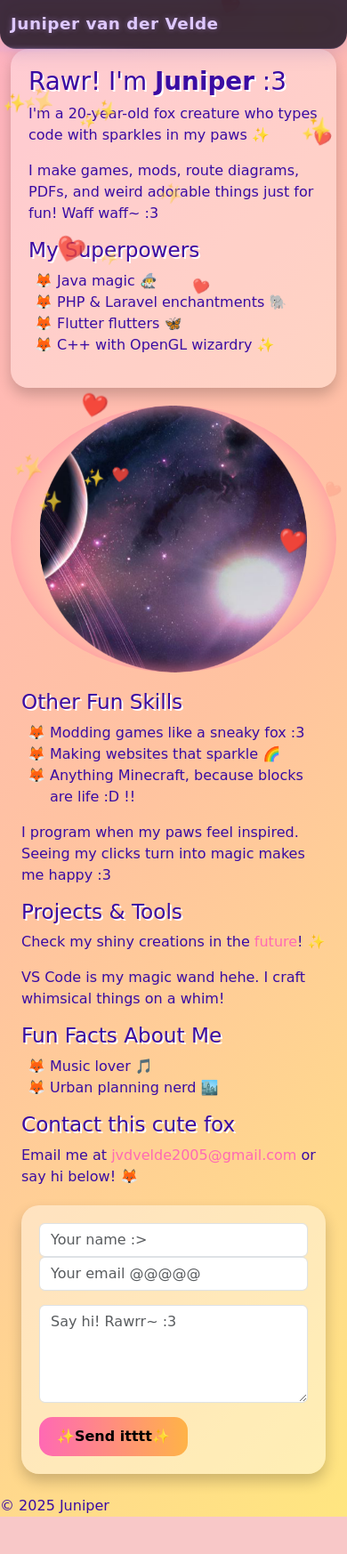
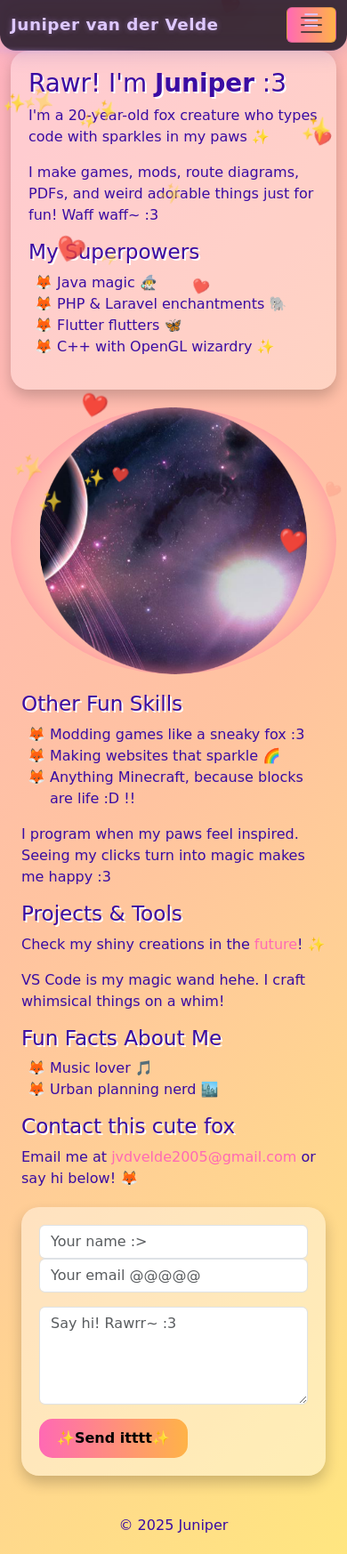
Before and after one commit to juni-vv/junishowcase, a Laravel app: page /about in a window 390 px wide. Shown: the whole page at 89% size. Before the commit the page ends 1705 px from the top, so only its background shows below. Run offline with Laravel 12, Linux system fonts and the light colour scheme; parts of the project's set-up code (start-up, migrations or seed data) failed here and were passed over.

Commit message:
Navbar mobile compatibility, Footer centered

```diff
--- a/resources/views/layouts/app.blade.php
+++ b/resources/views/layouts/app.blade.php
@@ -97,6 +97,13 @@
                 transform: translateX(-60%);
             }
         }
+
+        footer {
+            display: flex;
+            justify-content: center;
+            align-items: center;
+            padding: 20px 0;
+        }
     </style>
 </head>
 
@@ -108,8 +115,13 @@
     @if ($showNavbar)
         <nav class="navbar navbar-expand-lg">
             <div class="container">
-                <a class="navbar-brand">Juniper van der Velde</a>
-                <div class="collapse navbar-collapse">
+                <a class="navbar-brand" href="{{ url('/') }}">Juniper van der Velde</a>
+                <button class="navbar-toggler" type="button" data-bs-toggle="collapse" data-bs-target="#navbarMenu"
+                    aria-controls="navbarMenu" aria-expanded="false" aria-label="Toggle navigation">
+                    <span class="navbar-toggler-icon" style="color:#dec8ff;">☰</span>
+                </button>
+
+                <div class="collapse navbar-collapse" id="navbarMenu">
                     <ul class="navbar-nav ms-auto">
                         <li class="nav-item"><a class="nav-link" href="{{ url('/') }}">Home</a></li>
                         <li class="nav-item"><a class="nav-link" href="{{ url('/downloads') }}">Downloads</a></li>
@@ -127,6 +139,9 @@
     <footer>
         &copy; {{ date('Y') }} Juniper
     </footer>
+
+    <script src="https://cdn.jsdelivr.net/npm/bootstrap@5.3.2/dist/js/bootstrap.bundle.min.js"></script>
+
 </body>
 
 </html>
```
